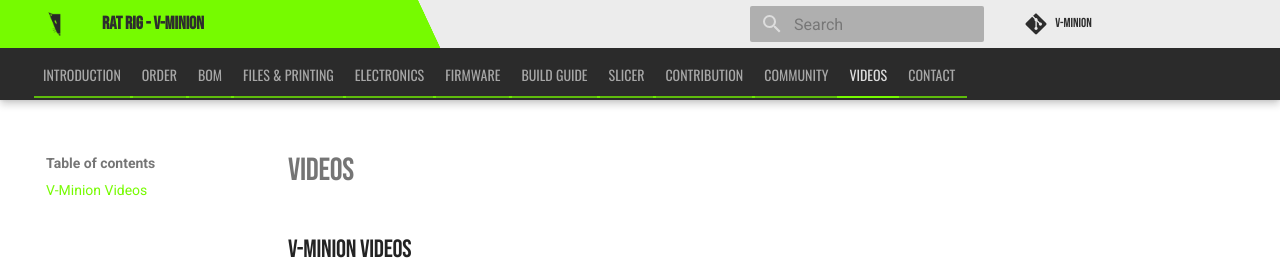
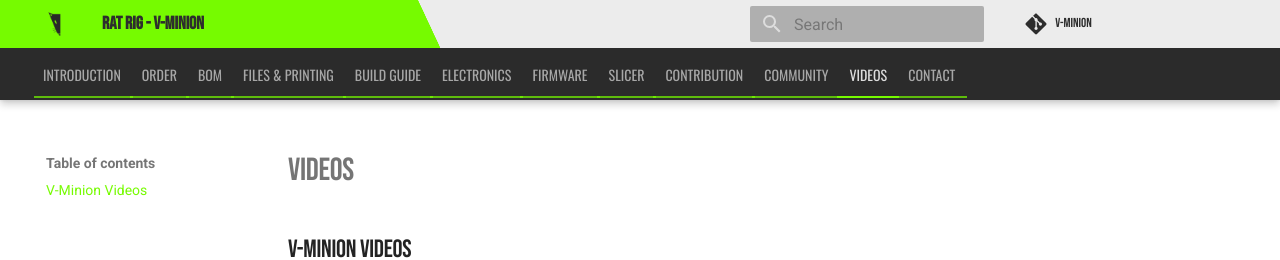
Before and after one commit to Rat-Rig/V-Minion, an MkDocs documentation site: the page built from docs/src/videos.md, in a window 1280 px wide. Shown: the top 260 px of the page. Built offline with MkDocs 1.6.1 and Material for MkDocs 9.7.7, drawn with Linux system fonts in a browser that asks for light colours; comment, search, counter and statistics services are not loaded; some of the changed lines change nothing that is shown.

Commit message:
Update nav order

```diff
--- a/mkdocs.yml
+++ b/mkdocs.yml
@@ -95,9 +95,9 @@
     - Order: https://www.ratrig.com/v-minion.html" target="_blank
     - bom.md
     - printed_parts.md
+    - Build Guide: https://ratrig.dozuki.com/c/02._Rat_Rig_V-Minion" target="_blank
     - electronics.md
     - firmware.md
-    - Build Guide: https://ratrig.dozuki.com/c/02._Rat_Rig_V-Minion" target="_blank
     - slicer.md
     - contribution.md
     - community.md
```
